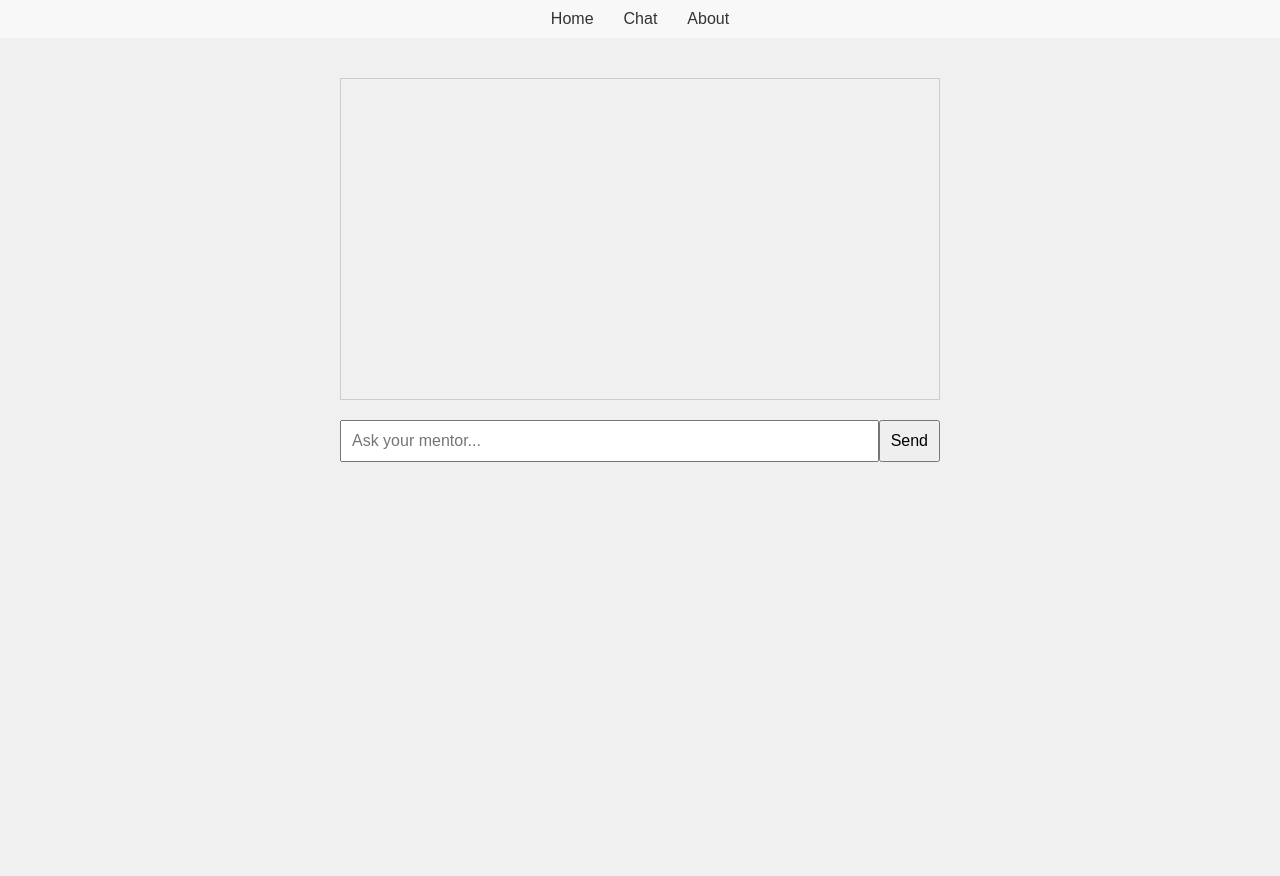
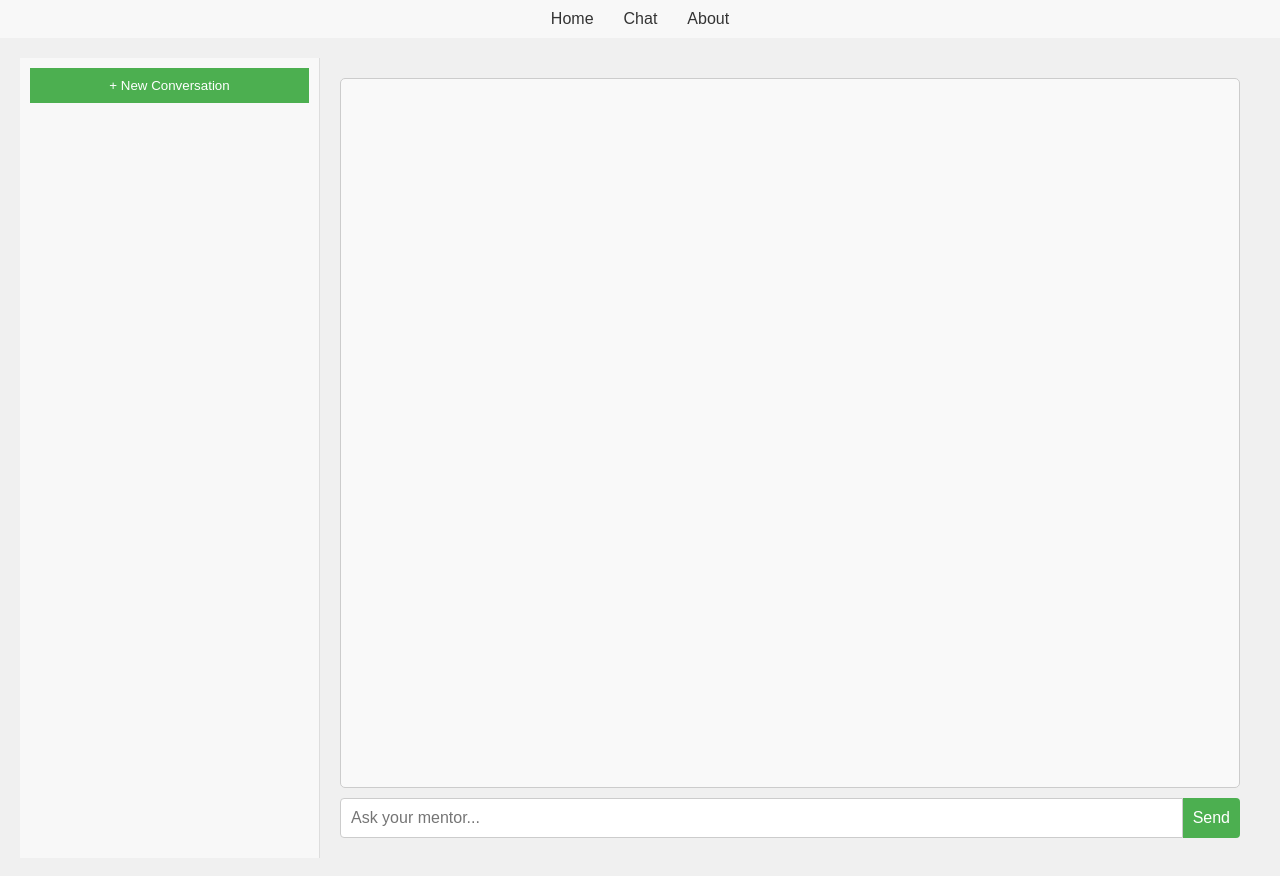
Before and after one commit to RakibR7/AI_Mentor_Website, a React (Create React App) app: page /chat in a window 1280 px wide. Before the commit the page ends 800 px from the top, so only its background shows below. Built offline with nearby package versions, Linux system fonts and the light colour scheme.

Commit message:
v7 updated UI

```diff
--- a/src/pages/Chat.css
+++ b/src/pages/Chat.css
@@ -1,31 +1,78 @@
-.ChatPage {
-  padding: 20px;
-  max-width: 600px;
-  margin: 0 auto;
+/* Chat.css */
+.ChatContainer {
+  display: flex;
+  height: 100vh;
+  font-family: Arial, sans-serif;
 }
 
-.Conversation {
-  margin-bottom: 20px;
+.Sidebar {
+  width: 300px;
+  background-color: #f8f8f8;
+  border-right: 1px solid #ddd;
+  padding: 10px;
+  box-sizing: border-box;
+}
+
+.NewConversationButton {
+  width: 100%;
+  padding: 10px;
+  margin-bottom: 10px;
+  background-color: #4caf50;
+  color: #fff;
+  border: none;
+  cursor: pointer;
+}
+
+.ConversationList {
+  list-style: none;
+  padding: 0;
+  margin: 0;
+}
+
+.ConversationList li {
+  padding: 10px;
+  cursor: pointer;
+  border-bottom: 1px solid #ddd;
+}
+
+.ConversationList li.active {
+  background-color: #e0f7fa;
+}
+
+.ChatMain {
+  flex: 1;
+  display: flex;
+  flex-direction: column;
+  padding: 20px;
+  box-sizing: border-box;
+}
+
+.Messages {
+  flex: 1;
+  overflow-y: auto;
+  padding-right: 10px;
+  background-color: #f9f9f9;
+  border-radius: 5px;
+  margin-bottom: 10px;
   border: 1px solid #ccc;
+}
+
+.userMsg, .aiMsg {
   padding: 10px;
-  height: 300px;
-  overflow-y: auto;
+  margin: 10px;
+  border-radius: 5px;
+  max-width: 80%;
 }
 
 .userMsg {
+  background-color: #e0f7fa;
+  margin-left: auto;
   text-align: right;
-  background-color: #e0f7fa;
-  padding: 5px;
-  border-radius: 5px;
-  margin-bottom: 5px;
 }
 
 .aiMsg {
+  background-color: #f1f8e9;
   text-align: left;
-  background-color: #f1f8e9;
-  padding: 5px;
-  border-radius: 5px;
-  margin-bottom: 5px;
 }
 
 .InputArea {
@@ -36,9 +83,16 @@
   flex: 1;
   padding: 10px;
   font-size: 16px;
+  border: 1px solid #ccc;
+  border-radius: 4px 0 0 4px;
 }
 
 .InputArea button {
   padding: 10px;
   font-size: 16px;
+  border: none;
+  background-color: #4caf50;
+  color: #fff;
+  cursor: pointer;
+  border-radius: 0 4px 4px 0;
 }
--- a/src/pages/Chat.js
+++ b/src/pages/Chat.js
@@ -1,38 +1,131 @@
-// src/pages/Chat.js
-import React, { useState } from "react";
+import React, { useState, useEffect } from "react";
 import { fetchAIResponse } from "../api/aiService";
 import "./Chat.css";
 
 function Chat() {
+  // conversations: an array of conversation objects { id, title, messages }
+  const [conversations, setConversations] = useState([]);
+  const [activeConversationId, setActiveConversationId] = useState(null);
   const [userInput, setUserInput] = useState("");
-  const [conversation, setConversation] = useState([]);
+
+  // Load conversation threads from localStorage on component mount
+  useEffect(() => {
+    const stored = localStorage.getItem("chatConversations");
+    if (stored) {
+      const parsed = JSON.parse(stored);
+      setConversations(parsed);
+      if (parsed.length > 0) {
+        setActiveConversationId(parsed[0].id);
+      }
+    } else {
+      // Create an initial conversation if none exist
+      const newConversation = {
+        id: Date.now().toString(),
+        title: "New Conversation",
+        messages: []
+      };
+      setConversations([newConversation]);
+      setActiveConversationId(newConversation.id);
+    }
+  }, []);
+
+  // Save conversations to localStorage whenever they change
+  useEffect(() => {
+    localStorage.setItem("chatConversations", JSON.stringify(conversations));
+  }, [conversations]);
+
+  // Get the active conversation object
+  const activeConversation = conversations.find(
+    (conv) => conv.id === activeConversationId
+  );
 
   const handleSend = async () => {
-    if (!userInput.trim()) return;
+    if (!userInput.trim() || !activeConversation) return;
 
-    // Add user's message to conversation
-    setConversation((prev) => [...prev, { sender: "user", text: userInput }]);
+    // Append the user's message to the active conversation
+    const updatedConversations = conversations.map((conv) => {
+      if (conv.id === activeConversationId) {
+        return {
+          ...conv,
+          messages: [...conv.messages, { sender: "user", text: userInput }]
+        };
+      }
+      return conv;
+    });
+    setConversations(updatedConversations);
 
-    // Clear input field
     const input = userInput;
     setUserInput("");
 
-    // Get AI response
     try {
       const aiReply = await fetchAIResponse(input);
-      setConversation((prev) => [...prev, { sender: "ai", text: aiReply }]);
+      // Optionally, update the conversation title with the first user message
+      const newTitle =
+        activeConversation.messages.length === 0 ? input : activeConversation.title;
+      const updatedConversations2 = updatedConversations.map((conv) => {
+        if (conv.id === activeConversationId) {
+          return {
+            ...conv,
+            title: newTitle,
+            messages: [...conv.messages, { sender: "ai", text: aiReply }]
+          };
+        }
+        return conv;
+      });
+      setConversations(updatedConversations2);
     } catch (error) {
-      setConversation((prev) => [
-        ...prev,
+      const updatedConversations3 = updatedConversations.map((conv) => {
+        if (conv.id === activeConversationId) {
+          return {
+            ...conv,
+            messages: [
+              ...conv.messages,
               { sender: "ai", text: "Sorry, something went wrong. Please try again." }
-      ]);
+            ]
+          };
+        }
+        return conv;
+      });
+      setConversations(updatedConversations3);
     }
   };
 
+  const handleNewConversation = () => {
+    const newConversation = {
+      id: Date.now().toString(),
+      title: "New Conversation",
+      messages: []
+    };
+    setConversations([newConversation, ...conversations]);
+    setActiveConversationId(newConversation.id);
+  };
+
+  const handleSelectConversation = (id) => {
+    setActiveConversationId(id);
+  };
+
   return (
-    <div className="ChatPage">
-      <div className="Conversation">
-        {conversation.map((msg, index) => (
+    <div className="ChatContainer">
+      <div className="Sidebar">
+        <button className="NewConversationButton" onClick={handleNewConversation}>
+          + New Conversation
+        </button>
+        <ul className="ConversationList">
+          {conversations.map((conv) => (
+            <li
+              key={conv.id}
+              className={conv.id === activeConversationId ? "active" : ""}
+              onClick={() => handleSelectConversation(conv.id)}
+            >
+              {conv.title.length > 20 ? conv.title.substring(0, 20) + "..." : conv.title}
+            </li>
+          ))}
+        </ul>
+      </div>
+      <div className="ChatMain">
+        <div className="Messages">
+          {activeConversation &&
+            activeConversation.messages.map((msg, index) => (
               <div key={index} className={msg.sender === "user" ? "userMsg" : "aiMsg"}>
                 <p>{msg.text}</p>
               </div>
@@ -48,6 +141,7 @@ function Chat() {
           <button onClick={handleSend}>Send</button>
         </div>
       </div>
+    </div>
   );
 }
 
```
Lines whose indentation alone changed are shown as unchanged.
